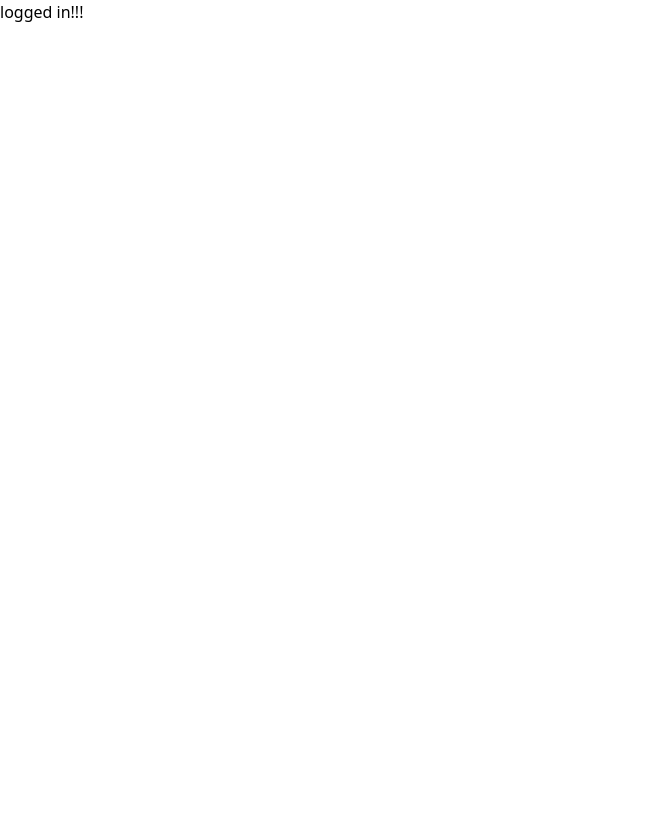
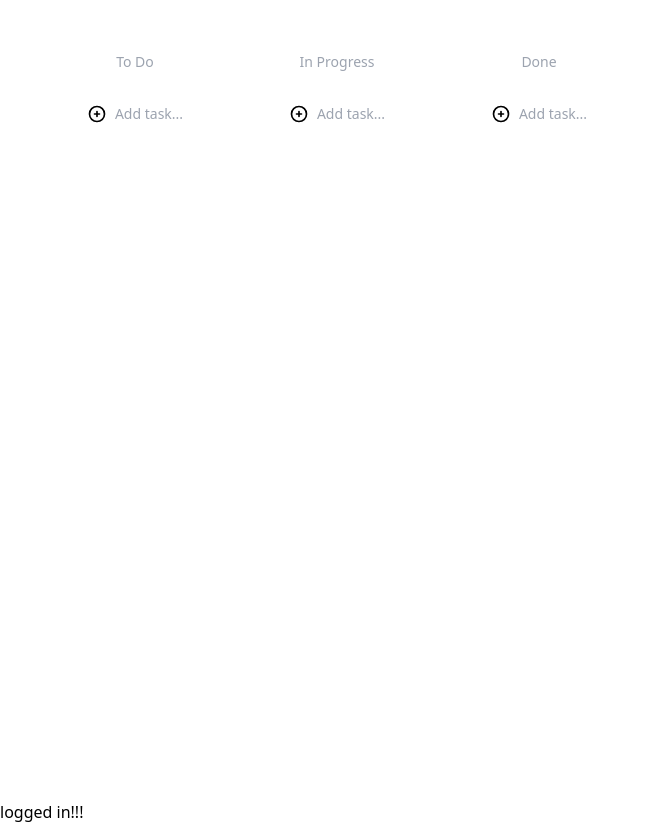
Before and after one commit to mantejl/cattail, a Next.js app: page /profile in a window 1280 px wide. Shown: the whole page, without its empty margins (0-648 px from the left). Before the commit the page ends 800 px from the top, so only its background shows below. Built offline with nearby package versions, Linux system fonts and the light colour scheme.

Commit message:
kanban board

```diff
--- /dev/null
+++ b/app/components/CardItem.js
@@ -0,0 +1,69 @@
+// CardItem.js
+import React, { useState } from 'react'
+import { Draggable } from 'react-beautiful-dnd'
+
+// ... (existing imports)
+
+function CardItem({ data, index }) {
+    const [title, setTitle] = useState(data.title);
+    const [date, setDate] = useState(data.date || '');
+
+    const handleTitleChange = (e) => {
+      setTitle(e.target.value);
+    };
+
+    const handleDateChange = (e) => {
+      setDate(e.target.value);
+    };
+
+    const handleKeyPress = (e) => {
+      if (e.key === 'Enter') {
+        data.date = date;
+      }
+    };
+
+    return (
+      <Draggable index={index} draggableId={data.id.toString()}>
+        {(provided) => (
+          <div
+            ref={provided.innerRef}
+            {...provided.draggableProps}
+            {...provided.dragHandleProps}
+            className='bg-white rounded-md p-1 m-1 mt-0 last:mb-0 text-black border border-gray-300' // Apply the border class
+          >
+            <div className = "mb-1 pb-2">
+              <textarea
+                type='text'
+                placeholder='Task title'
+                value={title}
+                onChange={handleTitleChange}
+                className='w-full p-1 text-sm border-none outline-none resize-none'
+                style={{ height: '30px' }}
+              />
+
+              <input
+                type='text'
+                placeholder='Task date'
+                value={date}
+                onChange={handleDateChange}
+                onKeyPress={handleKeyPress}
+                className='w-full p-1 text-xs text-gray-400 border-none outline-none resize-none'
+              />
+            </div>
+            <div className='flex justify-between'>
+              <div className='flex space-x-2 items-center'>
+                <span className='flex space-x-1 items-center text-black'>
+                  <span>{data.chat}</span>
+                </span>
+                <span className='flex space-x-1 items-center text-black'>
+                  <span>{data.attachment}</span>
+                </span>
+              </div>
+            </div>
+          </div>
+        )}
+      </Draggable>
+    );
+  }
+
+  export default CardItem;
--- /dev/null
+++ b/app/components/KanbanBoard.js
@@ -0,0 +1,195 @@
+'use client'
+
+import React, { useEffect, useState } from 'react'
+import { PlusCircleIcon } from '@heroicons/react/outline'
+import CardItem from './CardItem'
+import { DragDropContext, Droppable } from 'react-beautiful-dnd'
+
+function createGuidId () {
+  return 'xxxxxxxx-xxxx-4xxx-yxxx-xxxxxxxxxxxx'.replace(/[xy]/g, function (c) {
+    var r = (Math.random() * 16) | 0,
+      v = c == 'x' ? r : (r & 0x3) | 0x8
+    return v.toString(16)
+  })
+}
+
+const KanbanBoard = () => {
+  const [columns, setColumns] = useState({
+    todo: {
+      name: 'To Do',
+      items: []
+    },
+    doing: {
+      name: 'In Progress',
+      items: []
+    },
+    done: {
+      name: 'Done',
+      items: []
+    }
+  })
+
+  const [selectedColumn, setSelectedColumn] = useState('')
+  const [ready, setReady] = useState(false)
+  const [showForm, setShowForm] = useState(false)
+  const [currentTitle, setCurrentTitle] = useState('');
+  const [currentDate, setCurrentDate] = useState('');
+
+  useEffect(() => {
+    setReady(true)
+  }, [])
+
+  const onDragEnd = result => {
+    if (!result.destination) return
+
+    const newColumns = { ...columns }
+    const { source, destination } = result
+    const draggedItem = newColumns[source.droppableId].items[source.index]
+    newColumns[source.droppableId].items.splice(source.index, 1)
+    newColumns[destination.droppableId].items.splice(
+      destination.index,
+      0,
+      draggedItem
+    )
+
+    setColumns(newColumns)
+  }
+
+  const onTextAreaKeyPress = (e) => {
+    if (e.key === 'Enter') {
+      const val = e.target.value;
+      if (val.length === 0 || !selectedColumn || !columns[selectedColumn]) {
+        setShowForm(false);
+        return;
+      }
+
+      const item = {
+        id: createGuidId(),
+        title: currentTitle,
+        date: currentDate,
+      };
+
+      const newColumns = { ...columns };
+      newColumns[selectedColumn].items.push(item);
+
+      setColumns(newColumns);
+      setShowForm(false);
+      setCurrentTitle(''); // Reset currentTitle after adding the task
+      setCurrentDate(''); // Reset currentDate after adding the task
+      e.target.value = '';
+    }
+  };
+
+  const onDateInputKeyPress = (e) => {
+    if (e.key === 'Enter') {
+      const val = e.target.value;
+      setCurrentDate(val);
+    }
+  };
+
+  return (
+    <div className='p-10 flex flex-col h-screen'>
+      {ready && (
+        <DragDropContext onDragEnd={onDragEnd}>
+          <div className='grid grid-cols-6 gap-3'>
+            {Object.keys(columns).map(columnName => {
+              const column = columns[columnName]
+              return (
+                <div key={columnName} className='col-span-1'>
+                  <Droppable droppableId={columnName} key={columnName}>
+                    {(provided, snapshot) => (
+                      <div {...provided.droppableProps} ref={provided.innerRef}>
+                        <div
+                          className={`rounded-md
+                            flex flex-col relative overflow-hidden
+                            ${snapshot.isDraggingOver && 'bg-green-100'}`}
+                        >
+                          <span
+                            className='w-full h-1 bg-gradient-to-r
+                              absolute inset-x-0 top-0'
+                          ></span>
+                          <h4 className='p-3 flex justify-center items-center mb-2'>
+                            <span className='text-sm text-gray-400'>
+                              {column.name}
+                            </span>
+                          </h4>
+                          <div
+                            className='overflow-y-auto overflow-x-hidden h-auto'
+                            style={{ maxHeight: 'calc(100vh - 290px)' }}
+                          >
+                            {column.items.length > 0 &&
+                              column.items.map((item, iIndex) => {
+                                return (
+                                  <CardItem
+                                    key={item.id}
+                                    data={item}
+                                    index={iIndex}
+                                    className='m-3'
+                                  />
+                                )
+                              })}
+                            {provided.placeholder}
+                          </div>
+                          {showForm && selectedColumn === columnName ? (
+                            <div className='p-3'>
+                              <textarea
+                                className='border-gray-300 rounded focus:ring-purple-400 w-full text-sm'
+                                placeholder='Task info'
+                                data-id={columnName}
+                                style={{
+                                  color: 'black',
+                                  outline: 'none',
+                                  borderStyle: 'none'
+                                }}
+                                value={currentTitle}
+                                onChange={(e) => setCurrentTitle(e.target.value)}
+                                onKeyDown={(e) => {
+                                  if (e.key === 'Enter') {
+                                    e.preventDefault();
+                                    onTextAreaKeyPress(e);
+                                  }
+                                }}
+                              />
+                              <input
+                                autoFocus
+                                type='text'
+                                placeholder='Task date'
+                                className='border-gray-300 rounded focus:ring-purple-400 w-full p-1 mt-2 text-xs text-gray-400'
+                                value={currentDate}
+                                onChange={(e) => setCurrentDate(e.target.value)}
+                                onKeyDown={(e) => {
+                                  if (e.key === 'Enter') {
+                                    e.preventDefault();
+                                    onDateInputKeyPress(e);
+                                  }
+                                }}
+                              />
+                            </div>
+                          ) : (
+                            <button
+                              className='flex justify-center items-center my-3 space-x-2 text-lg'
+                              onClick={() => {
+                                setSelectedColumn(columnName)
+                                setShowForm(true)
+                              }}
+                            >
+                              <PlusCircleIcon className='w-5 h-5 text-black' />
+                              <span className='text-gray-400 text-sm'>Add task...</span>
+
+                            </button>
+                          )}
+                        </div>
+                      </div>
+                    )}
+                  </Droppable>
+                </div>
+              )
+            })}
+          </div>
+        </DragDropContext>
+      )}
+    </div>
+  )
+}
+
+export default KanbanBoard
--- a/app/page.js
+++ b/app/page.js
@@ -1,9 +1,11 @@
-import './global.css';
+import './globals.css';
+import KanbanBoard from './components/KanbanBoard';
 
 export default function Home() {
   return (
     <div>
-      <h1> Hello Mantej </h1>
+      <KanbanBoard/>
     </div>
+
   )
 }
--- a/app/profile/page.js
+++ b/app/profile/page.js
@@ -1,8 +1,10 @@
 'use client';
+import KanbanBoard from "../components/KanbanBoard";
 
 export default function Profile() {
     return (
       <div>
+        <KanbanBoard/>
         <h1> logged in!!! </h1>
       </div>
     )
--- a/next.config.js
+++ b/next.config.js
@@ -1,4 +1,6 @@
 /** @type {import('next').NextConfig} */
-const nextConfig = {}
+const nextConfig = {
+    reactStrictMode: false,
+}
 
 module.exports = nextConfig
--- a/package.json
+++ b/package.json
@@ -9,11 +9,15 @@
     "lint": "next lint"
   },
   "dependencies": {
+    "@dnd-kit/core": "^6.1.0",
+    "@dnd-kit/sortable": "^8.0.0",
+    "@heroicons/react": "^1.0.0",
     "firebase": "^10.6.0",
     "flowbite": "^2.1.1",
     "flowbite-react": "^0.6.4",
     "next": "14.0.3",
     "react": "^18",
+    "react-beautiful-dnd": "^13.1.1",
     "react-dom": "^18"
   },
   "devDependencies": {
```
Also changed, not shown: app/data/board-data.json (added, +20 -0 lines), 1 other file (tests, documents, lock files or other folders).
